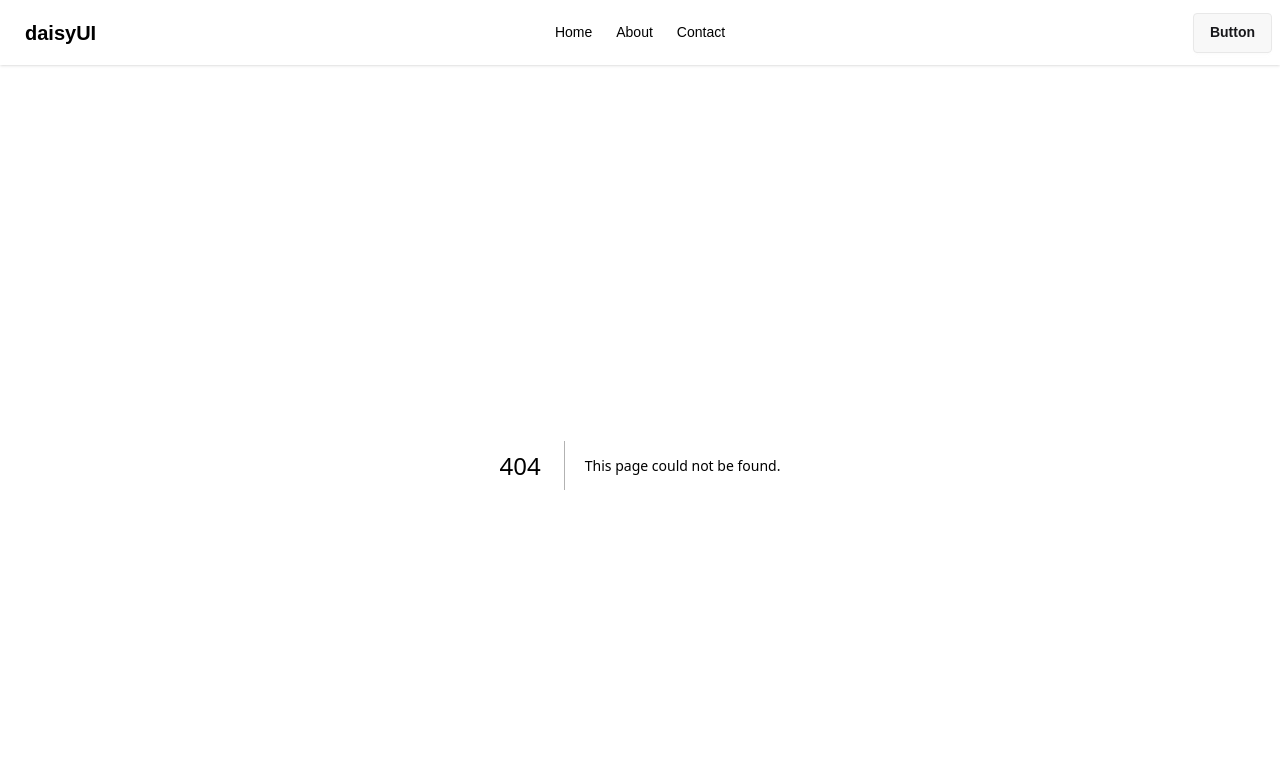
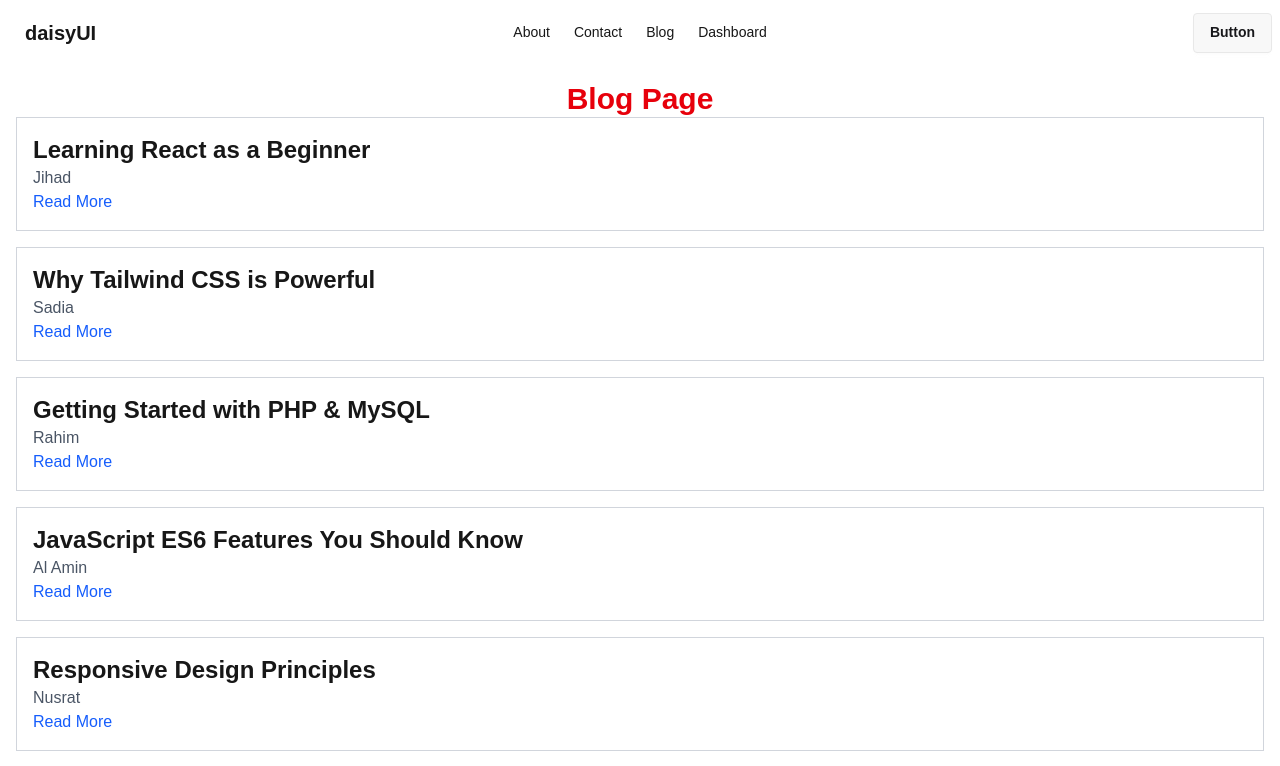
Before and after one commit to almahmudzihad/app-nextjs-intro, a Next.js app: page /blog in a window 1280 px wide. Before the commit this address had no page. Shown: the top 766 px of the page. Built offline with nearby package versions, Linux system fonts and the light colour scheme.

Commit message:
dynamick page layout

```diff
--- /dev/null
+++ b/src/app/blog/[blogid]/page.jsx
@@ -0,0 +1,68 @@
+import Link from "next/link";
+
+ const blogs = [
+  {
+    id: 1,
+    title: "Learning React as a Beginner",
+    author: "Jihad",
+    content: "React is one of the most popular JavaScript libraries for building user interfaces. Beginners often start with components, props, and state management. Once you understand these basics, you can create dynamic web applications that respond to user input and deliver a smooth experience."
+  },
+  {
+    id: 2,
+    title: "Why Tailwind CSS is Powerful",
+    author: "Sadia",
+    content: "Tailwind CSS provides utility-first classes that make styling faster and more consistent. Instead of writing custom CSS, developers can use pre-defined classes to build responsive layouts. This approach saves time, reduces complexity, and ensures a clean design system across projects."
+  },
+  {
+    id: 3,
+    title: "Getting Started with PHP & MySQL",
+    author: "Rahim",
+    content: "PHP and MySQL together form the backbone of many dynamic websites. PHP handles server-side logic, while MySQL stores and retrieves data. Learning how to connect them allows you to build login systems, blogs, and e-commerce platforms with real-time database interaction."
+  },
+  {
+    id: 4,
+    title: "JavaScript ES6 Features You Should Know",
+    author: "Al Amin",
+    content: "ES6 introduced powerful features like arrow functions, template literals, and destructuring. These make code cleaner and more readable. Understanding ES6 is essential for modern web development, as most frameworks and libraries rely on these features for efficient coding practices."
+  },
+  {
+    id: 5,
+    title: "Responsive Design Principles",
+    author: "Nusrat",
+    content: "Responsive design ensures websites look good on all devices. Using flexible grids, media queries, and scalable images, developers can adapt layouts to different screen sizes. This improves user experience and accessibility, making websites more professional and user-friendly."
+  },
+  {
+    id: 6,
+    title: "Version Control with Git",
+    author: "Jihad",
+    content: "Git is a version control system that helps developers track changes in code. With GitHub, teams can collaborate, review pull requests, and manage projects effectively. Learning Git commands like commit, push, and merge is crucial for professional development workflows."
+  },
+  {
+    id: 7,
+    title: "Introduction to React Hooks",
+    author: "Sadia",
+    content: "Hooks like useState and useEffect simplify React development by allowing functional components to manage state and side effects. They reduce the need for class components and make code more concise. Hooks are now the standard approach in modern React applications."
+  },
+  {
+    id: 8,
+    title: "Building REST APIs with Node.js",
+    author: "Rahim",
+    content: "Node.js allows developers to build scalable backend applications. Using Express.js, you can create REST APIs that handle requests and responses efficiently. These APIs connect frontend applications with databases, enabling dynamic features like authentication, data storage, and real-time updates."
+  }
+];
+
+const BlogDetelsPage = async({params}) => {
+    const { blogid } =  await params;
+    const blog = blogs.find(blog => blog.id == blogid);
+    console.log(blogid);
+    return (
+        <div className="container mx-auto flex flex-col flex-1 items-center justify-center bg-zinc-50 font-sans dark:bg-black">
+            <h1 className="text-3xl font-bold text-center p-2">{blog.title}</h1>
+            <p className="text-center text-green-600">Author : {blog.author}</p>
+            <p className="text-center">{blog.content}</p>
+            <Link href="/blog" className="p-4 text-blue-600 hover:underline">Go Back</Link>
+        </div>
+    )
+}
+
+export default BlogDetelsPage
--- /dev/null
+++ b/src/app/blog/page.jsx
@@ -0,0 +1,69 @@
+import Link from 'next/link';
+import React from 'react'
+
+function BlogPage() {
+ const blogs = [
+  {
+    id: 1,
+    title: "Learning React as a Beginner",
+    author: "Jihad",
+    content: "React is one of the most popular JavaScript libraries for building user interfaces. Beginners often start with components, props, and state management. Once you understand these basics, you can create dynamic web applications that respond to user input and deliver a smooth experience."
+  },
+  {
+    id: 2,
+    title: "Why Tailwind CSS is Powerful",
+    author: "Sadia",
+    content: "Tailwind CSS provides utility-first classes that make styling faster and more consistent. Instead of writing custom CSS, developers can use pre-defined classes to build responsive layouts. This approach saves time, reduces complexity, and ensures a clean design system across projects."
+  },
+  {
+    id: 3,
+    title: "Getting Started with PHP & MySQL",
+    author: "Rahim",
+    content: "PHP and MySQL together form the backbone of many dynamic websites. PHP handles server-side logic, while MySQL stores and retrieves data. Learning how to connect them allows you to build login systems, blogs, and e-commerce platforms with real-time database interaction."
+  },
+  {
+    id: 4,
+    title: "JavaScript ES6 Features You Should Know",
+    author: "Al Amin",
+    content: "ES6 introduced powerful features like arrow functions, template literals, and destructuring. These make code cleaner and more readable. Understanding ES6 is essential for modern web development, as most frameworks and libraries rely on these features for efficient coding practices."
+  },
+  {
+    id: 5,
+    title: "Responsive Design Principles",
+    author: "Nusrat",
+    content: "Responsive design ensures websites look good on all devices. Using flexible grids, media queries, and scalable images, developers can adapt layouts to different screen sizes. This improves user experience and accessibility, making websites more professional and user-friendly."
+  },
+  {
+    id: 6,
+    title: "Version Control with Git",
+    author: "Jihad",
+    content: "Git is a version control system that helps developers track changes in code. With GitHub, teams can collaborate, review pull requests, and manage projects effectively. Learning Git commands like commit, push, and merge is crucial for professional development workflows."
+  },
+  {
+    id: 7,
+    title: "Introduction to React Hooks",
+    author: "Sadia",
+    content: "Hooks like useState and useEffect simplify React development by allowing functional components to manage state and side effects. They reduce the need for class components and make code more concise. Hooks are now the standard approach in modern React applications."
+  },
+  {
+    id: 8,
+    title: "Building REST APIs with Node.js",
+    author: "Rahim",
+    content: "Node.js allows developers to build scalable backend applications. Using Express.js, you can create REST APIs that handle requests and responses efficiently. These APIs connect frontend applications with databases, enabling dynamic features like authentication, data storage, and real-time updates."
+  }
+];
+    return (
+        <div className="container mx-auto p-4">
+            <h1 className="text-3xl text-red-600 text-center font-bold">Blog Page</h1>
+            {blogs.map((blog) => (
+                <div key={blog.id} className="border border-gray-300 p-4 mb-4">
+                    <h2 className='text-2xl font-bold'>{blog.title}</h2>
+                    <p className="text-gray-600">{blog.author}</p>
+                    <Link href={`/blog/${blog.id}`} className="text-blue-600 hover:underline">Read More</Link>
+                </div>
+            ))}
+        </div>
+    )
+}
+
+export default BlogPage
--- /dev/null
+++ b/src/app/dashboard/page.jsx
@@ -0,0 +1,10 @@
+
+export const DashboardPage = () => {
+    return (
+        <div>
+            <h1 className="text-3xl">Dashboard page</h1>
+        </div>
+    )
+}
+
+export default DashboardPage
--- a/src/app/home/page.jsx
+++ /dev/null
@@ -1,11 +0,0 @@
-
-
-function HomePage() {
-    return (
-        <div>
-            <h1 className="text-xl">Home Page</h1>
-        </div>
-    )
-}
-
-export default HomePage
--- a/src/app/layout.js
+++ b/src/app/layout.js
@@ -23,7 +23,7 @@ export default function RootLayout({ children }) {
       lang="en"
       className={`${geistSans.variable} ${geistMono.variable} h-full antialiased`}
     >
-      <body className="min-h-full flex flex-col">
+      <body className="min-h-full">
         <NavBar />
         {children}</body>
     </html>
--- a/src/components/NavBar.jsx
+++ b/src/components/NavBar.jsx
@@ -2,12 +2,14 @@ import Link from "next/link";
 
 function NavBar() {
     const link = <>
-        <li><Link href="/">Home</Link></li>
+
         <li><Link href="/about">About</Link></li>
         <li><Link href="/contact">Contact</Link></li>
+        <li><Link href="/blog">Blog</Link></li>
+        <li><Link href="/dashboard">Dashboard</Link></li>
     </>
   return (
-    <div className="navbar bg-base-100 shadow-sm">
+    <div className="navbar bg-base-100  container mx-auto">
   <div className="navbar-start">
     <div className="dropdown">
       <div tabIndex={0} role="button" className="btn btn-ghost lg:hidden">
@@ -19,7 +21,7 @@ function NavBar() {
         {link}
       </ul>
     </div>
-    <a className="btn btn-ghost text-xl">daisyUI</a>
+    <Link href="/" className="btn btn-ghost text-xl">daisyUI</Link>
   </div>
   <div className="navbar-center hidden lg:flex">
     <ul className="menu menu-horizontal px-1">
```
